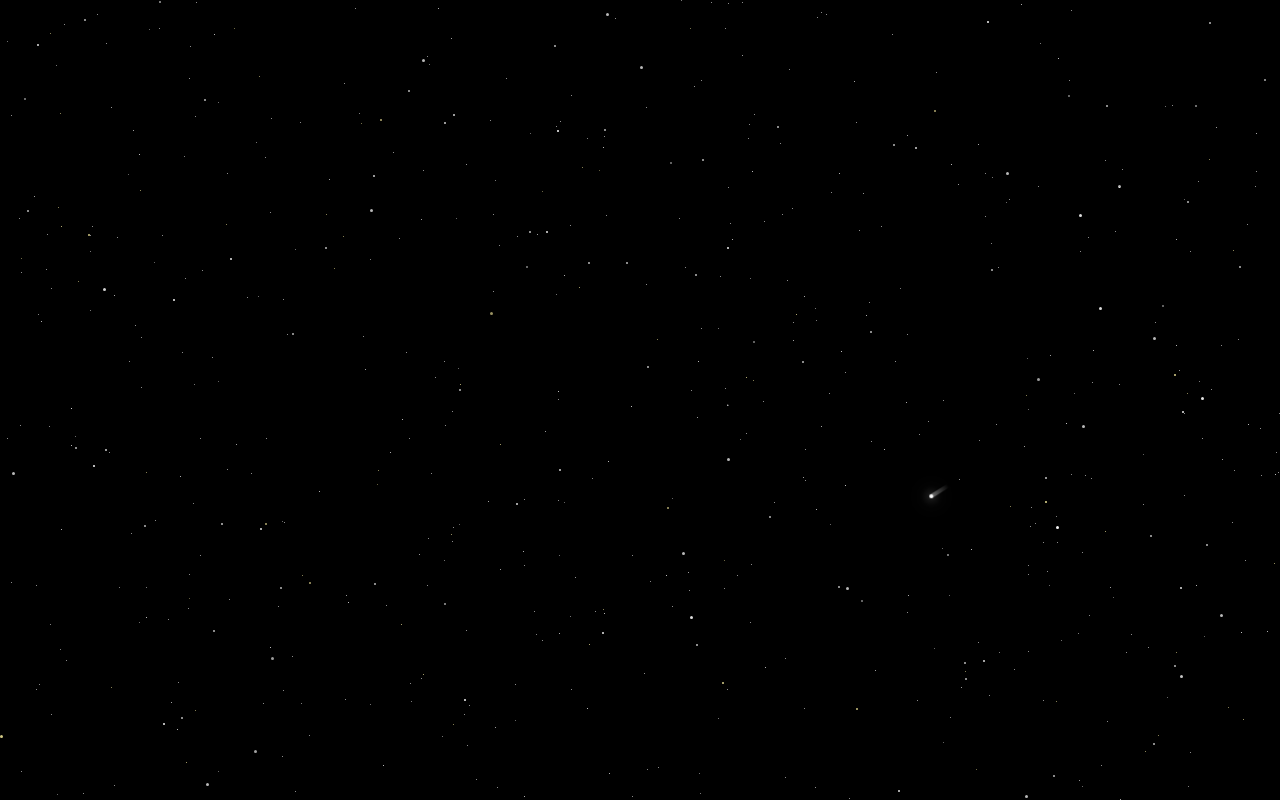
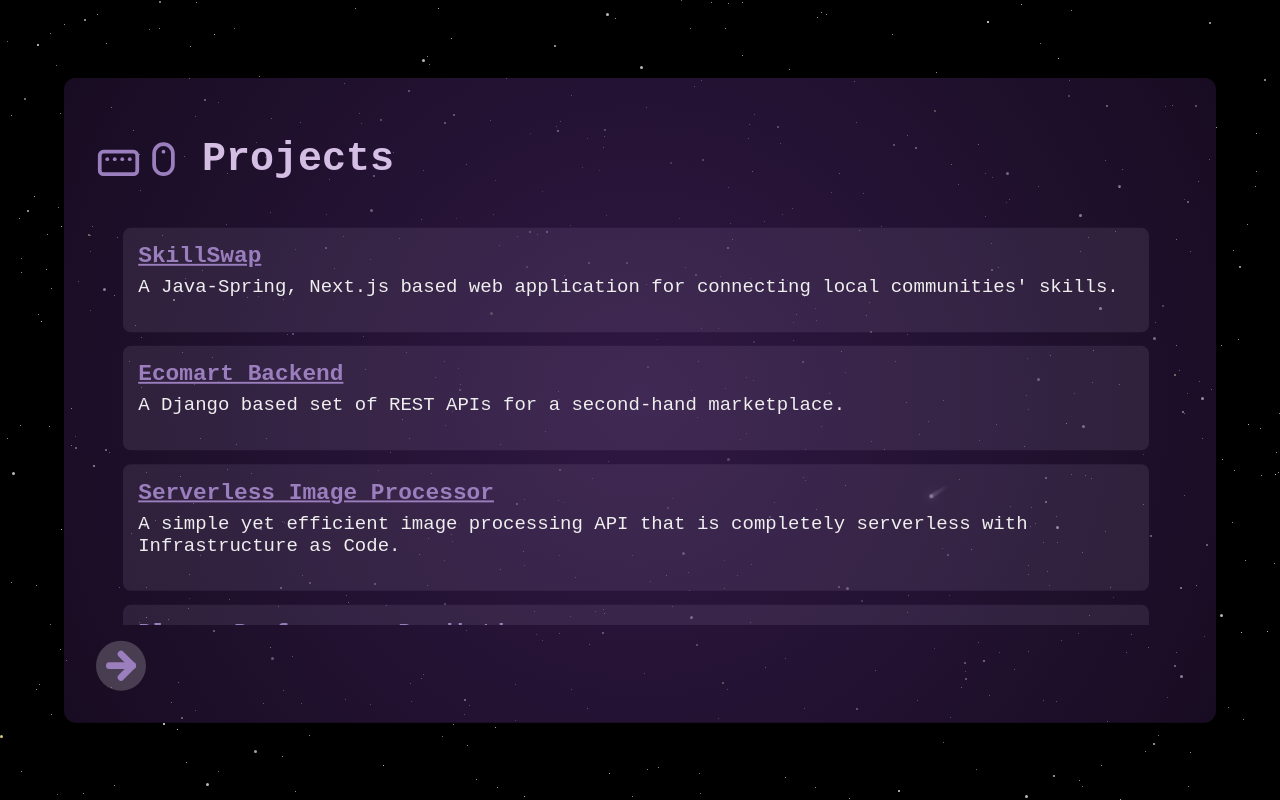
Before and after one commit to patel-kshitij/Portfolio, a Next.js app: page /projects in a window 1280 px wide. Before the commit this address had no page. Built offline with nearby package versions, Linux system fonts and the light colour scheme.

Commit message:
Projects Section Complete

```diff
--- a/src/components/AboutMe.tsx
+++ b/src/components/Projects.tsx
@@ -1,10 +1,33 @@
 "use client"
 
 import React, { useEffect, useState } from 'react';
-import styles from '../styles/AboutMe.module.scss';
+import styles from '../styles/Projects.module.scss';
 import {useRouter} from "next/navigation";
 
-const AboutMe: React.FC = () => {
+const projects = [
+    {
+        title: 'SkillSwap',
+        description: 'A Java-Spring, Next.js based web application for connecting local communities\' skills.',
+        link: 'https://github.com/patel-kshitij/Skillswap',
+        technologies: ""
+    },
+    {
+        title: 'Ecomart Backend',
+        description: 'A Django based set of REST APIs for a second-hand marketplace.',
+        link: 'https://github.com/patel-kshitij/Ecomart-be',
+    },
+    {
+        title: 'Serverless Image Processor',
+        description: 'A simple yet efficient image processing API that is completely serverless with Infrastructure as Code.',
+        link: 'https://github.com/patel-kshitij/Serverless-Image-Processing',
+    },
+    {
+        title: 'Player Performance Prediction',
+        description: 'A data science project to predict player performance in upcoming matches for FIFA.',
+    },
+];
+
+const Projects: React.FC = () => {
     const [contentVisible, setContentVisible] = useState(false);
     const [arrowVisible, setArrowVisible] = useState(false);
     const router = useRouter();
@@ -15,15 +38,15 @@ const AboutMe: React.FC = () => {
         }, 500);
         setTimeout(() => {
             setArrowVisible(true);
-        }, 1500);
+        }, 1000);
     }, []);
 
     const handleArrowClick = () => {
-        router.push('/projects');
+        router.push('/contact');
     };
 
     return (
-        <div className={`${styles.aboutMeWrapper} ${contentVisible ? styles.contentVisible : ''}`}>
+        <div className={`${styles.projectsWrapper} ${contentVisible ? styles.contentVisible : ''}`}>
             <div className={styles.headerContainer}>
                 <div className={styles.iconsContainer}>
                     <svg className={styles.icon} xmlns="http://www.w3.org/2000/svg" viewBox="0 0 24 24" fill="none"
@@ -40,28 +63,23 @@ const AboutMe: React.FC = () => {
                         <line x1="12" y1="8" x2="12" y2="8"></line>
                     </svg>
                 </div>
-                <h1 className={styles.aboutMeText}>About Me</h1>
+                <h1 className={styles.projectsText}>Projects</h1>
             </div>
-            <p className={styles.aboutMeDescription}>
-                I&#39;m 25 years old and a passionate newbie software developer. Sometimes I think I
-                spend more time with my code than with actual people, but hey, code never talks back.
-            </p>
-            <p className={styles.aboutMeDescription}>
-                I&#39;ve worked with several programming languages, including <span style={{color: '#9B7EBD'}}>Python, Java, and Go</span>. Python is my comfort
-                zone, Java makes me feel like a grown-up, and Go? Well, it keeps me on my toes.
-            </p>
-            <p className={styles.aboutMeDescription}>
-                <span style={{color: '#9B7EBD'}}> Problem-solving </span> is where I truly shine. I enjoy tackling complex challenges and breaking them down into
-                elegant, efficient solutions. Whether it&#39;s debugging an issue or architecting a new feature, I love
-                the thrill of solving problems. Plus, there&#39;s nothing like the rush of fixing a bug that has been haunting me for hours—it&#39;s like
-                slaying a dragon, but nerdier.
-            </p>
-            <p className={styles.aboutMeDescription}>
-                When I&#39;m not coding, you&#39;ll find me exploring the world—<span style={{color: '#9B7EBD'}}>traveling </span>to new places, experiencing
-                different cultures, and finding inspiration beyond the screen.  I&#39;m also a massive <span style={{color: '#9B7EBD'}}>foodie</span>; if
-                there&#39;s good food around, you can bet I&#39;m first in line. I also firmly believe that every
-                journey needs a good snack, a questionable playlist and great company.
-            </p>
+            <div className={`${styles.projectsContainer}`}>
+                {projects.map((project, index) => (
+                    <div key={index} className={styles.projectItem}>
+                        {project.link ? (
+                            <a href={project.link} target="_blank" rel="noopener noreferrer"
+                               className={styles.projectLink}>
+                                {project.title}
+                            </a>
+                        ) : (
+                            <span className={styles.projectTitle}>{project.title}</span>
+                        )}
+                        <p className={styles.projectDescription}>{project.description}</p>
+                    </div>
+                ))}
+            </div>
             <button className={`${styles.arrowButton} ${arrowVisible ? styles.arrowVisible : ''}`}
                     onClick={handleArrowClick}>
                 <div className={styles.arrowCircle}>
@@ -76,4 +94,4 @@ const AboutMe: React.FC = () => {
     );
 };
 
-export default AboutMe;
+export default Projects;
--- a/src/pages/index.tsx
+++ b/src/pages/index.tsx
@@ -8,7 +8,7 @@ const IndexPage: NextPageWithLayout = () => {
         <div className={styles.greetingWrapper}>
             <Greeting />
         </div>
-);
+    );
 };
 
 export default IndexPage;
--- /dev/null
+++ b/src/pages/projects/index.tsx
@@ -0,0 +1,14 @@
+import React from 'react';
+import Projects from '@/components/Projects';
+import { NextPageWithLayout } from '@/pages/_app';
+import styles from '@/styles/Projects.module.scss'
+
+const AboutPage: NextPageWithLayout = () => {
+    return (
+        <div className={styles.projectWrapperParent}>
+            <Projects />
+        </div>
+    );
+};
+
+export default AboutPage;
--- /dev/null
+++ b/src/styles/Projects.module.scss
@@ -0,0 +1,199 @@
+.projectsWrapper {
+    display: flex;
+    flex-direction: column;
+    //align-items: center;
+    justify-content: center;
+    //margin: auto;
+    max-width: 1400px;
+    padding: 2rem;
+    color: #EEEEEE;
+    background: radial-gradient(circle, rgba(59, 30, 84, 0.8) 0%, rgba(59, 30, 84, 0.4) 100%);
+    border-radius: 12px;
+    //max-width: 800px;
+    transform: scale(0.8);
+    transition: all 1s ease-in-out;
+    opacity: 0;
+    overflow: hidden;
+    width: 100%;
+}
+
+.contentVisible {
+    transform: scale(1);
+    opacity: 1;
+}
+
+.headerContainer {
+    display: flex;
+    align-items: center;
+    gap: 1rem;
+    margin-bottom: 1rem;
+    width: 100%;
+
+}
+
+.iconsContainer {
+    display: flex;
+}
+
+.icon {
+    width: 45px;
+    height: 45px;
+    stroke: #9B7EBD;
+}
+
+.projectsText {
+    font-size: 2.5rem;
+    font-weight: bold;
+    color: #D4BEE4;
+    font-family: 'JetBrains Mono', monospace;
+}
+.projectsContainer {
+    max-height: 400px;
+    overflow-y: scroll;
+    width: 100%;
+    margin-right: 1rem;
+    margin-bottom: 1rem;
+}
+
+.projectItem {
+    padding: 1rem;
+    margin-bottom: 0.5rem;
+    background-color: rgba(212, 190, 228, 0.1);
+    border-radius: 8px;
+    transform: scale(0.95);
+    transition: transform 0.3s ease;
+    margin-right: 0.5rem;
+}
+
+.projectItem:hover {
+    transform: scale(1);
+}
+
+.projectLink {
+    font-size: 1.5rem;
+    font-weight: bold;
+    color: #9B7EBD;
+    text-decoration: underline;
+    font-family: 'JetBrains Mono', monospace;
+}
+
+.projectTitle {
+    font-size: 1.5rem;
+    font-weight: bold;
+    color: #9B7EBD;
+    font-family: 'JetBrains Mono', monospace;
+}
+
+.projectDescription {
+    font-size: 1.25rem;
+    color: #EEEEEE;
+    font-family: 'JetBrains Mono', monospace;
+    margin-top: 0.5rem;
+}
+
+
+.arrowButton {
+    padding: 0;
+    background: none;
+    border: none;
+    cursor: pointer;
+    opacity: 0;
+    transition: opacity 1s ease-in-out;
+    z-index: 1;
+}
+
+.arrowVisible {
+    opacity: 1;
+}
+
+.arrowCircle {
+    width: 50px;
+    height: 50px;
+    background-color: rgba(255, 255, 255, 0.2);
+    border-radius: 50%;
+    display: flex;
+    align-items: center;
+    justify-content: center;
+}
+
+.arrowIcon {
+    width: 40px;
+    height: 40px;
+    stroke: #9B7EBD;
+    stroke-width: 4;
+}
+
+
+.scrollHider::-webkit-scrollbar {
+    //display: none;
+}
+
+.scrollHider {
+    //-ms-overflow-style: none;
+    //scrollbar-width: none;
+}
+
+.projectWrapperParent {
+    display: flex;
+    position: absolute;
+    top: 50%;
+    left: 50%;
+    transform: translate(-50%, -50%);
+    z-index: 2;
+    width: 90%;
+}
+
+/* width */
+::-webkit-scrollbar {
+    width: 10px;
+    border-radius: 10px;
+}
+
+/* Track */
+::-webkit-scrollbar-track {
+    background: rgba(212, 190, 228, 1);
+    border-radius: 10px;
+}
+
+/* Handle */
+::-webkit-scrollbar-thumb {
+    background: rgba(155, 126, 189, 1);
+    border-radius: 10px;
+}
+
+/* Handle on hover */
+::-webkit-scrollbar-thumb:hover {
+    background: rgba(59, 30, 84, 1);
+    border-radius: 10px;
+}
+
+
+@media screen and (max-height: 450px) {
+    .projectTitle {
+        font-size: 1rem;
+    }
+    .projectLink{
+        font-size: 1rem;
+    }
+    .projectDescription{
+        font-size: 0.5rem;
+    }
+    .projectsText {
+        font-size: 1.25rem;
+    }
+    .projectItem{
+        padding: 0.5rem;
+    }
+    .icon{
+        width: 20px;
+        height: 20px;
+    }
+    .arrowIcon{
+        width: 20px;
+        height: 20px;
+    }
+    .arrowCircle {
+        width: 25px;
+        height: 25px;
+    }
+}
```
